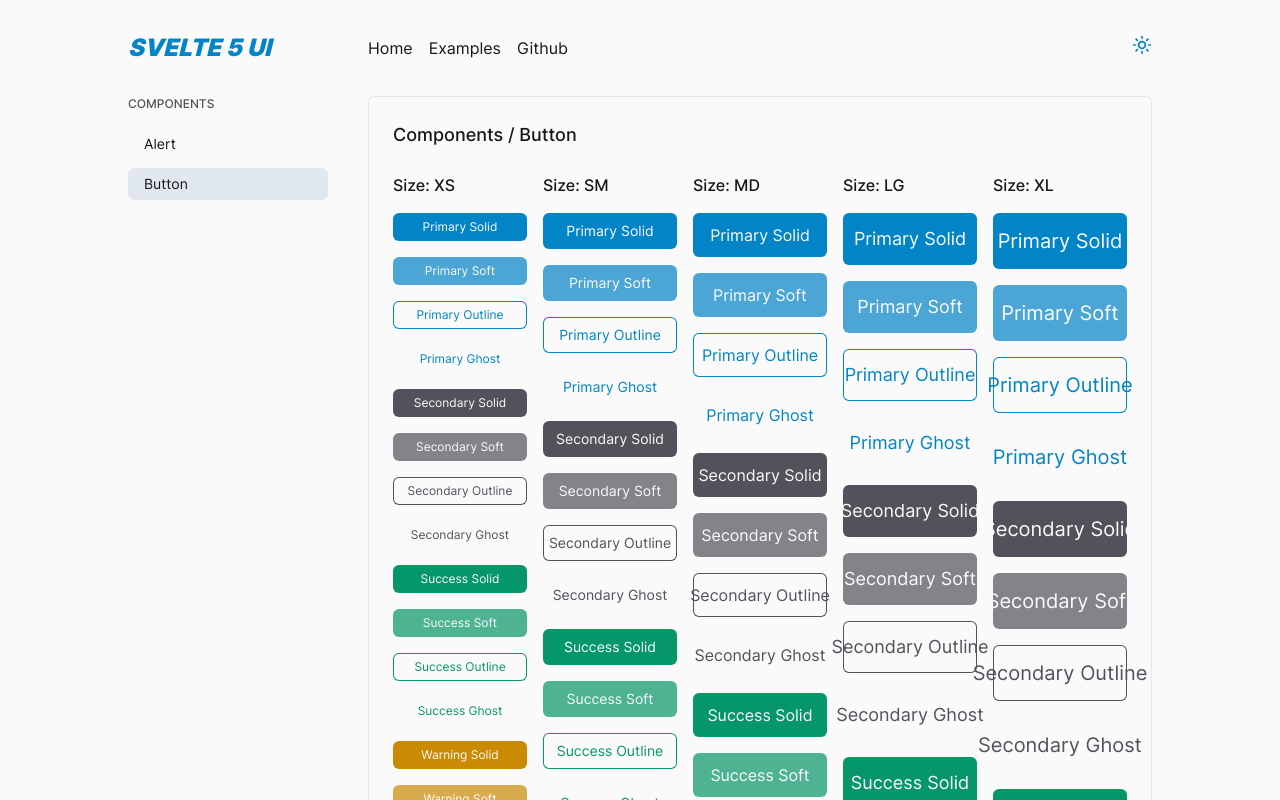
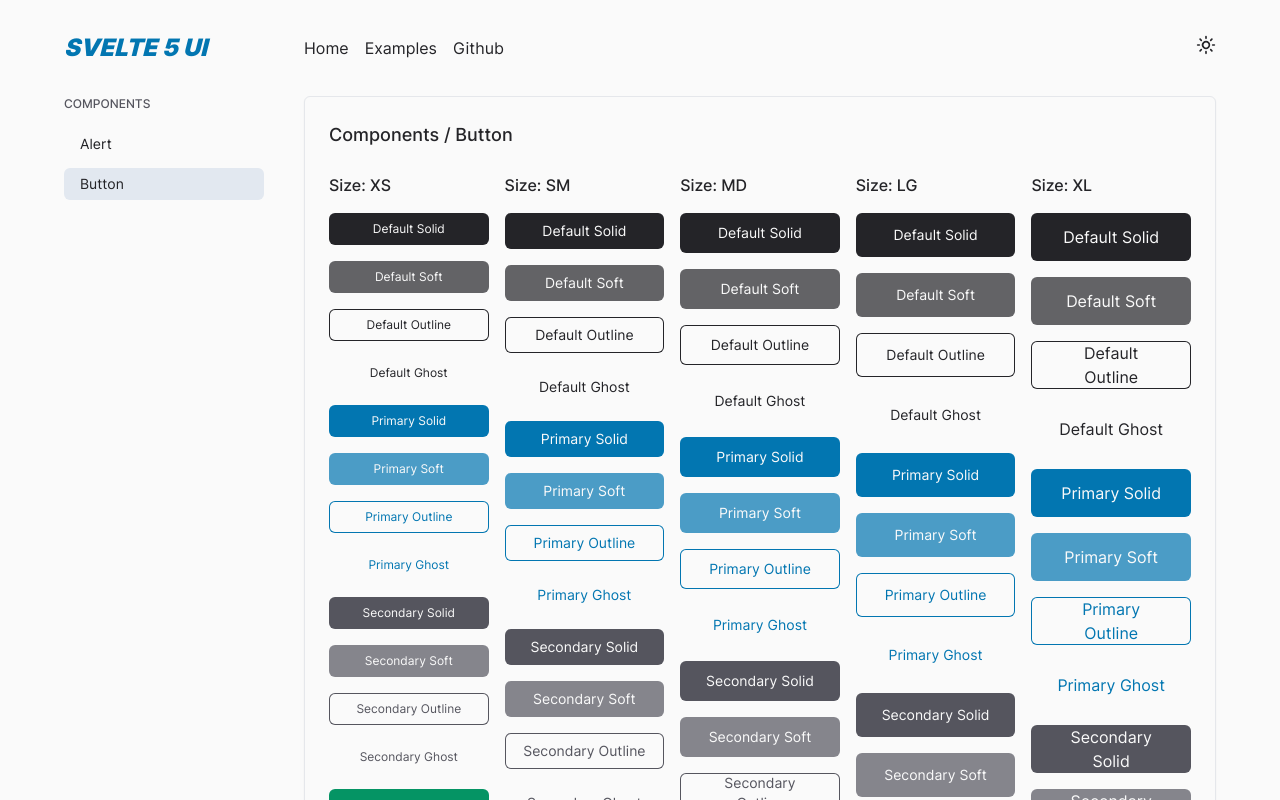
Before and after one commit to margusliinev/svelte5-ui-components, a SvelteKit app: page /button in a window 1280 px wide. Shown: the top 800 px of the page. Built offline with nearby package versions, Linux system fonts and the light colour scheme.

Commit message:
add button spinner, adjust dark mode colors, add isLoading property to button

```diff
--- a/src/components/Button.svelte
+++ b/src/components/Button.svelte
@@ -2,18 +2,21 @@
     import type { HTMLButtonAttributes } from 'svelte/elements'
     import type { Snippet } from 'svelte'
     import { twMerge } from 'tailwind-merge'
+    import { ButtonSpinner } from '$components'
 
     interface ButtonProps extends HTMLButtonAttributes {
         children: Snippet
-        color?: 'primary' | 'secondary' | 'success' | 'warning' | 'danger'
-        variant?: 'solid' | 'soft' | 'outline' | 'ghost'
-        size?: 'none' | 'xs' | 'sm' | 'md' | 'lg' | 'xl'
+        color?: 'default' | 'primary' | 'secondary' | 'success' | 'warning' | 'danger'
+        variant?: 'solid' | 'soft' | 'outline' | 'ghost' | 'link'
+        size?: 'icon' | 'xs' | 'sm' | 'md' | 'lg' | 'xl'
+        isLoading?: boolean
     }
 
-    let { children, color, variant, size, class: className, ...props } = $props<ButtonProps>()
+    let { children, color, variant, size, isLoading, class: className, ...props } = $props<ButtonProps>()
 
     let buttonVariants = {
         solid: {
+            default: 'bg-foreground text-background hover:bg-foreground-hover focus-visible:ring-foreground',
             primary: 'bg-primary text-primary-foreground hover:bg-primary-hover focus-visible:ring-primary',
             secondary: 'bg-secondary text-secondary-foreground hover:bg-secondary-hover focus-visible:ring-secondary',
             success: 'bg-success text-success-foreground hover:bg-success-hover focus-visible:ring-success',
@@ -21,13 +24,15 @@
             danger: 'bg-danger text-danger-foreground hover:bg-danger-hover focus-visible:ring-danger'
         },
         soft: {
+            default: 'bg-foreground/70 text-background hover:bg-foreground/90 focus-visible:ring-foreground/70',
             primary: 'bg-primary/70 text-primary-foreground hover:bg-primary/90 focus-visible:ring-primary/70',
             secondary: 'bg-secondary/70 text-secondary-foreground hover:bg-secondary/90 focus-visible:ring-secondary/70',
             success: 'bg-success/70 text-success-foreground hover:bg-success/90 focus-visible:ring-success/70',
             warning: 'bg-warning/70 text-warning-foreground hover:bg-warning/90 focus-visible:ring-warning/70',
-            danger: 'bg-danger/70 text-danger-foreground hover:bg-danger/9 focus-visible:ring-danger/70'
+            danger: 'bg-danger/70 text-danger-foreground hover:bg-danger/90 focus-visible:ring-danger/70'
         },
         outline: {
+            default: 'bg-transparent ring-1 ring-inset ring-foreground text-foreground hover:bg-foreground hover:text-background focus-visible:ring-offset-0',
             primary: 'bg-transparent ring-1 ring-inset ring-primary text-primary hover:bg-primary hover:text-background focus-visible:ring-offset-0',
             secondary: 'bg-transparent ring-1 ring-inset ring-secondary text-secondary hover:bg-secondary hover:text-background focus-visible:ring-offset-0',
             success: 'bg-transparent ring-1 ring-inset ring-success text-success hover:bg-success hover:text-background focus-visible:ring-offset-0',
@@ -35,29 +40,58 @@
             danger: 'bg-transparent ring-1 ring-inset ring-danger text-danger hover:bg-danger hover:text-background focus-visible:ring-offset-0'
         },
         ghost: {
+            default: 'bg-transparent text-foreground hover:bg-foreground/20 focus-visible:ring-foreground focus-visible:ring-inset focus-visible:ring-offset-0',
             primary: 'bg-transparent text-primary hover:bg-primary/20 focus-visible:ring-primary focus-visible:ring-inset focus-visible:ring-offset-0',
             secondary: 'bg-transparent text-secondary hover:bg-secondary/20 focus-visible:ring-secondary focus-visible:ring-inset focus-visible:ring-offset-0',
             success: 'bg-transparent text-success hover:bg-success/20 focus-visible:ring-success focus-visible:ring-inset focus-visible:ring-offset-0',
             warning: 'bg-transparent text-warning hover:bg-warning/20 focus-visible:ring-warning focus-visible:ring-inset focus-visible:ring-offset-0',
             danger: 'bg-transparent text-danger hover:bg-danger/20 focus-visible:ring-danger focus-visible:ring-inset focus-visible:ring-offset-0'
+        },
+        link: {
+            default: 'bg-transparent text-foreground hover:text-foreground-hover focus-visible:ring-foreground focus-visible:ring-inset focus-visible:ring-offset-0',
+            primary: 'bg-transparent text-primary hover:text-primary-hover focus-visible:ring-primary focus-visible:ring-inset focus-visible:ring-offset-0',
+            secondary: 'bg-transparent text-secondary hover:text-secondary-hover focus-visible:ring-secondary focus-visible:ring-inset focus-visible:ring-offset-0',
+            success: 'bg-transparent text-success hover:text-success-hover focus-visible:ring-success focus-visible:ring-inset focus-visible:ring-offset-0',
+            warning: 'bg-transparent text-warning hover:text-warning-hover focus-visible:ring-warning focus-visible:ring-inset focus-visible:ring-offset-0',
+            danger: 'bg-transparent text-danger hover:text-danger-hover focus-visible:ring-danger focus-visible:ring-inset focus-visible:ring-offset-0'
         }
     }
 
     let buttonSizes = {
-        none: '',
-        xs: 'px-3 py-1.5 text-xs',
-        sm: 'px-4 py-2 text-sm',
-        md: 'px-5 py-2.5 text-base',
-        lg: 'px-6 py-3 text-lg',
-        xl: 'px-7 py-3.5 text-xl'
+        icon: '',
+        xs: 'h-8 px-4 text-xs',
+        sm: 'h-9 px-4 text-sm',
+        md: 'h-10 px-5 text-sm',
+        lg: 'h-11 px-5 text-sm',
+        xl: 'h-12 px-6 text-base'
     }
 
     let buttonCore =
-        'inline-flex items-center justify-center gap-1 capitalize whitespace-nowrap rounded-md transition-colors ring-offset-background focus-visible:outline-none focus-visible:ring-2 focus-visible:ring-offset-2 disabled:opacity-50 disabled:pointer-events-none dark:font-medium'
+        'inline-flex items-center justify-center gap-1 capitalize rounded-md transition-colors ring-offset-background focus-visible:outline-none focus-visible:ring-2 focus-visible:ring-offset-2 disabled:opacity-50 disabled:pointer-events-none dark:font-medium group'
     let buttonVariant = buttonVariants[variant ?? 'solid']
     let buttonSize = buttonSizes[size ?? 'md']
 
-    let buttonStyles = twMerge(buttonCore, buttonVariant[color ?? 'primary'], buttonSize)
+    let buttonStyles = twMerge(buttonCore, buttonVariant[color ?? 'default'], buttonSize)
 </script>
 
-<button {...props} class={twMerge(buttonStyles, className)}>{@render children()}</button>
+<button {...props} class={twMerge(buttonStyles, className)}>
+    {#if isLoading}
+        {#if size === 'xs' || size === 'sm'}
+            {#if variant === 'outline'}
+                <ButtonSpinner size="sm" class="group-hover:text-background" />
+            {:else if variant === 'ghost' || variant === 'link'}
+                <ButtonSpinner size="sm" class="text-foreground" />
+            {:else}
+                <ButtonSpinner size="sm" class="text-background" />
+            {/if}
+        {:else if variant === 'outline'}
+            <ButtonSpinner size="md" class="group-hover:text-background" />
+        {:else if variant === 'ghost' || variant === 'link'}
+            <ButtonSpinner size="md" class="text-foreground" />
+        {:else}
+            <ButtonSpinner size="md" class="text-background" />
+        {/if}
+    {:else}
+        {@render children()}
+    {/if}
+</button>
--- /dev/null
+++ b/src/components/ButtonSpinner.svelte
@@ -0,0 +1,26 @@
+<script lang="ts">
+    import type { HTMLAttributes } from 'svelte/elements'
+    import { twJoin, twMerge } from 'tailwind-merge'
+
+    interface ButtonSpinnerProps extends HTMLAttributes<HTMLDivElement> {
+        size?: 'xs' | 'sm' | 'md' | 'lg' | 'xl'
+    }
+
+    let { size, class: className, ...props } = $props<ButtonSpinnerProps>()
+
+    let buttonSpinnerSizes = {
+        xs: 'h-3 w-3',
+        sm: 'h-4 w-4',
+        md: 'h-5 w-5',
+        lg: 'h-6 w-6',
+        xl: 'h-7 w-7'
+    }
+
+    let buttonSpinnerCore = 'inline-block animate-spin rounded-full border-[3px] border-current border-t-transparent'
+    let buttonSpinnerSize = buttonSpinnerSizes[size ?? 'md']
+    let buttonSpinnerStyles = twJoin(buttonSpinnerCore, buttonSpinnerSize)
+</script>
+
+<div {...props} class={twMerge(buttonSpinnerStyles, className)} role="status" aria-label="loading">
+    <span class="sr-only">Loading...</span>
+</div>
--- a/src/components/ThemeSwitch.svelte
+++ b/src/components/ThemeSwitch.svelte
@@ -16,10 +16,10 @@
 </script>
 
 <form method="post" use:enhance={submitUpdateTheme}>
-    <Button variant="ghost" size="none" formaction="/?/setTheme&theme=dark&redirectTo={$page.url}" class="inline-flex dark:hidden">
+    <Button variant="link" size="icon" formaction="/?/setTheme&theme=dark&redirectTo={$page.url}" class="inline-flex dark:hidden">
         <Icon name="sun" size="sm" />
     </Button>
-    <Button variant="ghost" size="none" formaction="/?/setTheme&theme=light&redirectTo={$page.url}" class="hidden dark:inline-flex">
+    <Button variant="link" size="icon" formaction="/?/setTheme&theme=light&redirectTo={$page.url}" class="hidden dark:inline-flex">
         <Icon name="moon" size="sm" />
     </Button>
 </form>
--- a/src/components/index.ts
+++ b/src/components/index.ts
@@ -1,5 +1,6 @@
 import Icon from './icons/Icon.svelte'
 import Button from './Button.svelte'
+import ButtonSpinner from './ButtonSpinner.svelte'
 import ThemeSwitch from './ThemeSwitch.svelte'
 
-export { Icon, Button, ThemeSwitch }
+export { Button, ButtonSpinner, Icon, ThemeSwitch }
--- a/src/routes/+layout.svelte
+++ b/src/routes/+layout.svelte
@@ -6,7 +6,7 @@
     let { data } = $props()
 </script>
 
-<div class="min-h-[calc(screen - 4rem)] mx-auto w-screen-90 max-w-screen-xl lg:w-screen-80">
+<div class="min-h-[calc(screen - 4rem)] mx-auto w-screen-90 max-w-screen-xl lg:w-screen-90">
     <header class="grid h-24 grid-cols-[auto_1fr] items-center">
         <div class="w-60">
             <h1 class="text-2xl font-black uppercase italic text-primary">Svelte 5 UI</h1>
@@ -30,7 +30,7 @@
             </div>
         </div>
     </header>
-    <div class="grid items-start lg:grid-cols-[auto_1fr]">
+    <div class="mb-20 grid items-start lg:grid-cols-[auto_1fr]">
         <aside class="hidden w-60 lg:grid">
             <h4 class="mb-4 text-xs font-medium uppercase text-secondary">Components</h4>
             <ul class="flex max-w-[200px] flex-col gap-2">
--- a/src/routes/button/+page.svelte
+++ b/src/routes/button/+page.svelte
@@ -1,11 +1,11 @@
 <script lang="ts">
     import { Button, Icon } from '$components'
-    let colors = ['primary', 'secondary', 'success', 'warning', 'danger'] as const
+    let colors = ['default', 'primary', 'secondary', 'success', 'warning', 'danger'] as const
     let variants = ['solid', 'soft', 'outline', 'ghost'] as const
     let sizes = ['xs', 'sm', 'md', 'lg', 'xl'] as const
 </script>
 
-<div class="grid min-h-full gap-4 py-6 lg:grid-cols-5">
+<div class="grid min-h-full gap-4 pt-6 sm:grid-cols-2 lg:grid-cols-3 xl:grid-cols-5">
     {#each sizes as size, i}
         <div class="flex flex-col gap-4">
             <h2 class="font-medium">Size: <span class="uppercase">{`${sizes[i]}`}</span></h2>
@@ -15,8 +15,20 @@
                     <Button {color} {variant} {size}>{color} {variant}</Button>
                 {/each}
             {/each}
+
             <Button color="secondary" {size} disabled>disabled</Button>
-            <Button color="secondary" {size}><Icon name="external-link" {size} />With Icon</Button>
+            <Button color="secondary" {size} isLoading>Loading</Button>
+
+            {#if size === 'xs'}
+                <Button color="secondary" size="xs"><Icon name="external-link" size="xs" />With Icon</Button>
+            {/if}
+            {#if size === 'sm' || size === 'md' || size === 'lg'}
+                <Button color="secondary" size="sm"><Icon name="external-link" size="sm" />With Icon</Button>
+            {/if}
+            {#if size === 'xl'}
+                <Button color="secondary" size="xl"><Icon name="external-link" size="md" />With Icon</Button>
+            {/if}
+
             <Button color="secondary" {size} class="w-fit"><Icon name="copy" {size} /></Button>
         </div>
     {/each}
--- a/src/styles/index.css
+++ b/src/styles/index.css
@@ -4,28 +4,30 @@
 
 @layer base {
     :root {
-        --background: 250 250 250;
-        --foreground: 24 24 27;
+        --background: 0 0% 98%;
+        --background-hover: 0 0% 100%;
+        --foreground: 240 5% 15%;
+        --foreground-hover: 240 10% 5%;
 
-        --primary: 2 132 199;
-        --primary-foreground: 250 250 250;
-        --primary-hover: 3 105 161;
+        --primary: 200 98% 35%;
+        --primary-foreground: 0 0% 98%;
+        --primary-hover: 200 98% 30%;
 
-        --secondary: 82 82 91;
-        --secondary-foreground: 250 250 250;
-        --secondary-hover: 63 63 70;
+        --secondary: 240 5% 35%;
+        --secondary-foreground: 0 0% 98%;
+        --secondary-hover: 240 5% 25%;
 
-        --success: 5 150 105;
-        --success-foreground: 250 250 250;
-        --success-hover: 4 120 87;
+        --success: 160 93% 30%;
+        --success-foreground: 0 0% 98%;
+        --success-hover: 160 93% 25%;
 
-        --warning: 202 138 4;
-        --warning-foreground: 250 250 250;
-        --warning-hover: 161 98 7;
+        --warning: 40 95% 40%;
+        --warning-foreground: 0 0% 98%;
+        --warning-hover: 40 95% 35%;
 
-        --danger: 220 38 38;
-        --danger-foreground: 250 250 250;
-        --danger-hover: 185 28 28;
+        --danger: 0 72% 50%;
+        --danger-foreground: 0 0% 98%;
+        --danger-hover: 0 72% 45%;
 
         --input: #fff;
         --input-focus: #0284c7;
@@ -36,36 +38,38 @@
         --border-strong: #a1a1aa;
 
         --card: #ffffff;
-        --card-hover: 250 250 250;
+        --card-hover: 0 0% 98%;
 
         --radius: 0.25rem;
     }
 
     [data-theme='dark'] {
-        --background: 24 24 27;
-        --foreground: 250 250 250;
+        --background: 240 5% 15%;
+        --background-hover: 240 10% 5%;
+        --foreground: 0 0% 98%;
+        --foreground-hover: 0 0% 100%;
 
-        --primary: 125 211 252;
-        --primary-foreground: 24 24 27;
-        --primary-hover: 186 230 253;
+        --primary: 200 95% 80%;
+        --primary-foreground: 240 5% 15%;
+        --primary-hover: 200 95% 90%;
 
-        --secondary: 212 212 216;
-        --secondary-foreground: 24 24 27;
-        --secondary-hover: 228 228 231;
+        --secondary: 240 5% 85%;
+        --secondary-foreground: 240 5% 15%;
+        --secondary-hover: 240 5% 95%;
 
-        --success: 52 211 153;
-        --success-foreground: 24 24 27;
-        --success-hover: 110 231 183;
+        --success: 160 65% 50%;
+        --success-foreground: 240 5% 15%;
+        --success-hover: 160 65% 70%;
 
-        --warning: 250 204 21;
-        --warning-foreground: 24 24 27;
-        --warning-hover: 253 224 71;
+        --warning: 50 95% 50%;
+        --warning-foreground: 240 5% 15%;
+        --warning-hover: 50 95% 70%;
 
-        --danger: 248 113 113;
-        --danger-foreground: 24 24 27;
-        --danger-hover: 252 165 165;
+        --danger: 0 90% 70%;
+        --danger-foreground: 240 5% 15%;
+        --danger-hover: 0 90% 80%;
 
-        --input: 24 24 27;
+        --input: 240 5% 15%;
         --input-focus: #7dd3fc;
         --input-placeholder: #a1a1aa;
         --input-invalid: #fca5a5;
@@ -75,11 +79,9 @@
 
         --card: #27272a;
         --card-hover: #3f3f46;
-
-        --radius: 0.25rem;
     }
 
     body {
-        @apply bg-background font-Inter text-foreground antialiased transition-colors duration-300;
+        @apply bg-background font-Inter text-foreground antialiased;
     }
 }
--- a/tailwind.config.js
+++ b/tailwind.config.js
@@ -30,33 +30,38 @@ export default {
                 'screen-10': '10vh'
             },
             colors: {
-                background: 'rgb(var(--background)/ <alpha-value>)',
-                foreground: 'rgb(var(--foreground) / <alpha-value>)',
-
+                background: {
+                    DEFAULT: 'hsl(var(--background) / <alpha-value>)',
+                    hover: 'hsl(var(--background-hover) / <alpha-value>)'
+                },
+                foreground: {
+                    DEFAULT: 'hsl(var(--foreground) / <alpha-value>)',
+                    hover: 'hsl(var(--foreground-hover) / <alpha-value>)'
+                },
                 primary: {
-                    DEFAULT: 'rgb(var(--primary) / <alpha-value>)',
-                    foreground: 'rgb(var(--primary-foreground) / <alpha-value>)',
-                    hover: 'rgb(var(--primary-hover) / <alpha-value>)'
+                    DEFAULT: 'hsl(var(--primary) / <alpha-value>)',
+                    foreground: 'hsl(var(--primary-foreground) / <alpha-value>)',
+                    hover: 'hsl(var(--primary-hover) / <alpha-value>)'
                 },
                 secondary: {
-                    DEFAULT: 'rgb(var(--secondary)/ <alpha-value>)',
-                    foreground: 'rgb(var(--secondary-foreground)/ <alpha-value>)',
-                    hover: 'rgb(var(--secondary-hover)/ <alpha-value>)'
+                    DEFAULT: 'hsl(var(--secondary)/ <alpha-value>)',
+                    foreground: 'hsl(var(--secondary-foreground)/ <alpha-value>)',
+                    hover: 'hsl(var(--secondary-hover)/ <alpha-value>)'
                 },
                 success: {
-                    DEFAULT: 'rgb(var(--success)/ <alpha-value>)',
-                    foreground: 'rgb(var(--success-foreground)/ <alpha-value>)',
-                    hover: 'rgb(var(--success-hover)/ <alpha-value>)'
+                    DEFAULT: 'hsl(var(--success)/ <alpha-value>)',
+                    foreground: 'hsl(var(--success-foreground)/ <alpha-value>)',
+                    hover: 'hsl(var(--success-hover)/ <alpha-value>)'
                 },
                 warning: {
-                    DEFAULT: 'rgb(var(--warning) / <alpha-value>)',
-                    foreground: 'rgb(var(--warning-foreground) / <alpha-value>)',
-                    hover: 'rgb(var(--warning-hover) / <alpha-value>)'
+                    DEFAULT: 'hsl(var(--warning) / <alpha-value>)',
+                    foreground: 'hsl(var(--warning-foreground) / <alpha-value>)',
+                    hover: 'hsl(var(--warning-hover) / <alpha-value>)'
                 },
                 danger: {
-                    DEFAULT: 'rgb(var(--danger) / <alpha-value>)',
-                    foreground: 'rgb(var(--danger-foreground) / <alpha-value>)',
-                    hover: 'rgb(var(--danger-hover) / <alpha-value>)'
+                    DEFAULT: 'hsl(var(--danger) / <alpha-value>)',
+                    foreground: 'hsl(var(--danger-foreground) / <alpha-value>)',
+                    hover: 'hsl(var(--danger-hover) / <alpha-value>)'
                 },
                 input: {
                     DEFAULT: 'var(--input)',
@@ -85,6 +90,9 @@ export default {
                 '2xl': 'calc(var(--radius) + 12px)',
                 '3xl': 'calc(var(--radius) + 20px)',
                 full: '9999px'
+            },
+            animation: {
+                spin: 'spin 0.7s linear infinite'
             }
         }
     },
```
